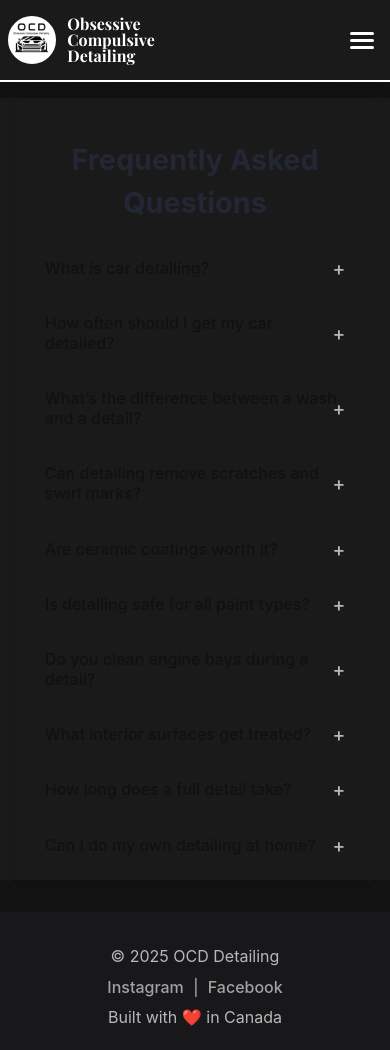
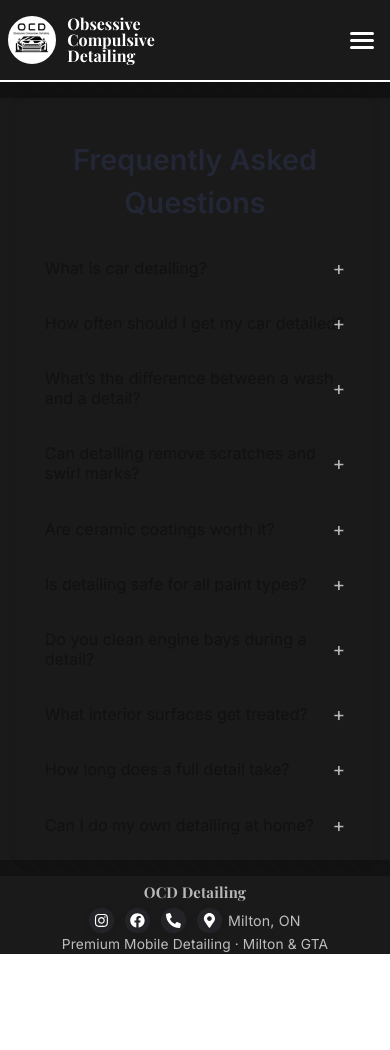
Before and after one commit to usmanAfzalKhan/ocd-detailing, a React (Vite) app: page /faq in a window 390 px wide. After the commit the page ends 954 px from the top, so only its background shows below. Built offline with nearby package versions, Linux system fonts and the light colour scheme.

Commit message:
Update footer with uniform round icons, clickable Milton location, no underline, reduced height, and improved spacing for mobile and desktop.

```diff
--- a/package.json
+++ b/package.json
@@ -14,6 +14,7 @@
     "nodemailer": "^7.0.5",
     "react": "^19.1.0",
     "react-dom": "^19.1.0",
+    "react-icons": "^5.5.0",
     "react-router-dom": "^7.6.3"
   },
   "devDependencies": {
--- a/src/components/Footer.jsx
+++ b/src/components/Footer.jsx
@@ -1,14 +1,51 @@
 import React from "react";
 import styles from "./Footer.module.css";
+import { FaInstagram, FaFacebook, FaPhoneAlt, FaMapMarkerAlt } from "react-icons/fa";
 
 const Footer = () => (
   <footer className={styles.footer}>
     <div className={styles.content}>
-      <span>© {new Date().getFullYear()} OCD Detailing</span>
+      <span className={styles.brand}>OCD Detailing</span>
       <span className={styles.socials}>
-        <a href="#">Instagram</a> | <a href="#">Facebook</a>
+        <a
+          href="https://www.instagram.com/ocd.detailinggta?igsh=ZmJ5MTFnb242dzdr"
+          target="_blank"
+          rel="noopener noreferrer"
+          aria-label="Instagram"
+          className={styles.iconLink}
+        >
+          <span className={styles.iconCircle}><FaInstagram className={styles.icon} /></span>
+        </a>
+        <a
+          href="https://www.facebook.com/ocd.detailinggta?rdid=JbcjbL3eUCWUoRup&share_url=https%3A%2F%2Fwww.facebook.com%2Fshare%2F1GJqLKZkhZ%2F#"
+          target="_blank"
+          rel="noopener noreferrer"
+          aria-label="Facebook"
+          className={styles.iconLink}
+        >
+          <span className={styles.iconCircle}><FaFacebook className={styles.icon} /></span>
+        </a>
+        <a
+          href="tel:+14167006670"
+          aria-label="Phone"
+          className={styles.iconLink}
+        >
+          <span className={styles.iconCircle}><FaPhoneAlt className={styles.icon} /></span>
+        </a>
+        <a
+          className={styles.iconLink}
+          href="https://maps.google.com/?q=Milton,+ON"
+          target="_blank"
+          rel="noopener noreferrer"
+          aria-label="View Milton, ON on Google Maps"
+        >
+          <span className={styles.iconCircle}><FaMapMarkerAlt className={styles.icon} /></span>
+          <span className={styles.locationText}>Milton, ON</span>
+        </a>
       </span>
-      <span>Built with ❤️ in Canada</span>
+      <span className={styles.tagline}>
+        Premium Mobile Detailing · Milton &amp; GTA
+      </span>
     </div>
   </footer>
 );
--- a/src/components/Footer.module.css
+++ b/src/components/Footer.module.css
@@ -1,22 +1,121 @@
+@import url('https://fonts.googleapis.com/css2?family=Inter:wght@400;600&family=Playfair+Display:wght@700&display=swap');
+
 .footer {
-  background: #18181b;
+  background: var(--panel-bg, #1a1a1a);
   color: #fff;
-  padding: 2rem 0 1.3rem 0;
-  margin-top: 2rem;
+  padding: 0.42rem 0 0.23rem 0;
+  margin-top: 0.7rem;
   text-align: center;
+  font-family: 'Inter', sans-serif;
+  font-size: 1rem;
 }
+
 .content {
-  max-width: 1050px;
+  max-width: 900px;
   margin: 0 auto;
   display: flex;
   flex-direction: column;
-  gap: 0.4rem;
+  gap: 0.18rem;
   align-items: center;
+}
+
+.brand {
+  font-family: 'Playfair Display', serif;
+  font-size: 1.04rem;
+  font-weight: 700;
+  margin-bottom: 0.01rem;
+  letter-spacing: 0.01em;
+}
+
+.socials {
+  display: flex;
+  align-items: center;
+  gap: 0.65rem;
+  margin: 0.10rem 0 0.01rem 0;
+  justify-content: center;
+}
+
+.iconLink {
+  display: flex;
+  align-items: center;
+  text-decoration: none;
+}
+
+.iconCircle {
+  display: flex;
+  align-items: center;
+  justify-content: center;
+  width: 2.07rem;
+  height: 2.07rem;
+  border-radius: 50%;
+  background: #242428;
+  transition: background 0.18s, box-shadow 0.14s;
+  box-shadow: 0 2px 8px #0001;
+  margin-right: 0.07rem;
+}
+.iconCircle:hover {
+  background: #353555;
+  box-shadow: 0 2px 8px #0002, 0 0 0 2px #6366f166;
+}
+
+.icon {
+  color: #fff;
+  font-size: 1.12rem;
+  transition: color 0.18s, transform 0.14s;
+}
+.iconLink:focus .icon,
+.iconCircle:hover .icon {
+  color: #6366f1;
+  transform: scale(1.13);
+}
+
+/* Location as an icon + text, no underline! */
+.locationText {
+  margin-left: 0.32rem;
   font-size: 1rem;
+  color: #bdbdbd;
+  font-family: inherit;
+  text-decoration: none;
+  letter-spacing: 0.01em;
+  transition: color 0.14s;
 }
-.socials a {
-  color: #a3a3a3;
-  text-decoration: none;
-  margin: 0 0.3rem;
+.iconLink:hover .locationText {
+  color: #fff;
 }
-.socials a:hover { color: #6366f1; }
+
+/* Remove underline even on focus/hover */
+.iconLink .locationText {
+  text-decoration: none !important;
+}
+
+.tagline {
+  color: #bdbdbd;
+  font-size: 0.93rem;
+  margin-top: 0.01rem;
+  letter-spacing: 0.01em;
+  font-family: 'Inter', sans-serif;
+  line-height: 1.18;
+}
+
+@media (max-width: 600px) {
+  .footer {
+    padding: 0.32rem 0 0.14rem 0;
+    font-size: 0.94rem;
+  }
+  .brand {
+    font-size: 0.93rem;
+  }
+  .iconCircle {
+    width: 1.53rem;
+    height: 1.53rem;
+  }
+  .icon {
+    font-size: 0.93rem;
+  }
+  .locationText {
+    font-size: 0.89rem;
+  }
+  .tagline {
+    font-size: 0.86rem;
+  }
+}
```
Also changed, not shown: 1 other file (tests, documents, lock files or other folders).
